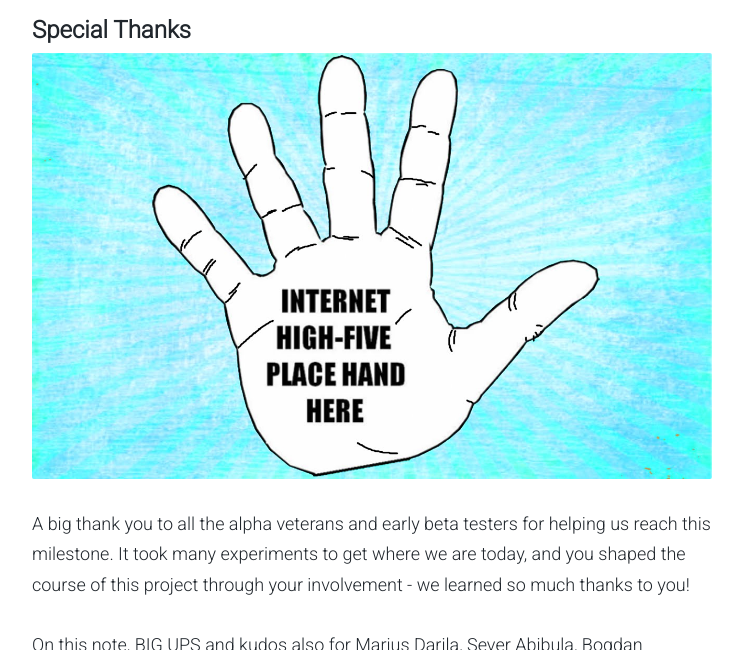
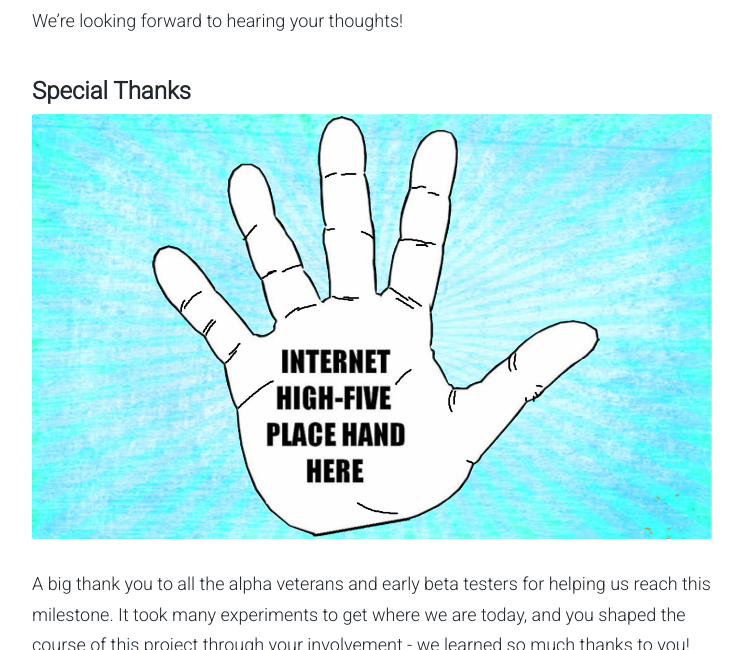
Before and after one commit to AKASHAorg/blog.akasha.world, a Jekyll site: the page built from _posts/2018-02-10-akasha-beta-emergence.md, in a window 1280 px wide and 900 px high, scrolled down 9941 px, cut to the strip 250-900 px from the top of the window. Shown: the whole strip, without its empty margins (268-1011 px from the left). Built offline with Jekyll 4.4.1, drawn with Linux system fonts in a browser that asks for light colours; comment, search, counter and statistics services are not loaded.

Commit message:
Update 2018-02-10-akasha-beta-emergence.md

```diff
--- a/_posts/2018-02-10-akasha-beta-emergence.md
+++ b/_posts/2018-02-10-akasha-beta-emergence.md
@@ -117,6 +117,8 @@ More features waiting to be explored are lists for curating your favorite posts,
 
 ![AKASHA]({{ site.baseurl }}/content/images/aeth-wallet.png)
 
+We're looking forward to hearing your thoughts!
+
 #### Special Thanks
 
 ![AKASHA]({{ site.baseurl }}/content/images/internet-high5.jpg)
```
